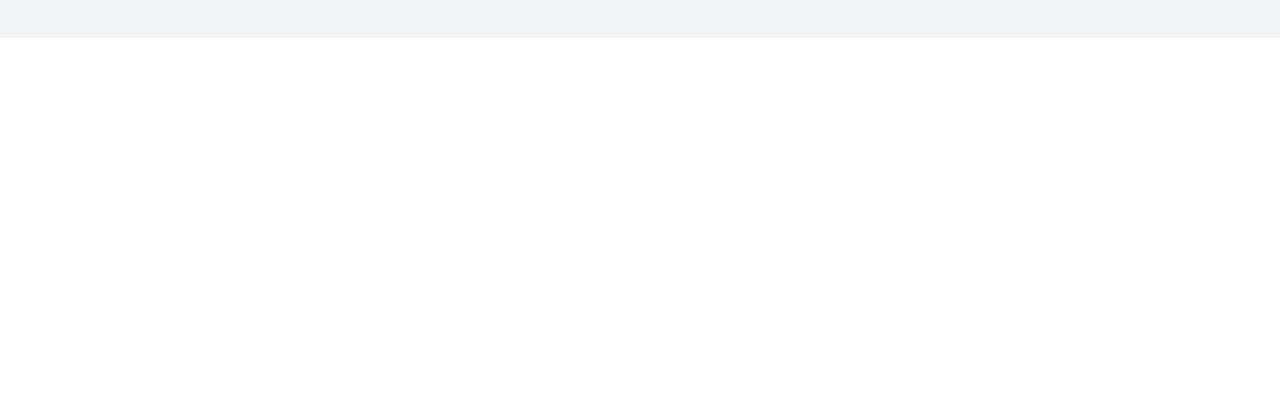
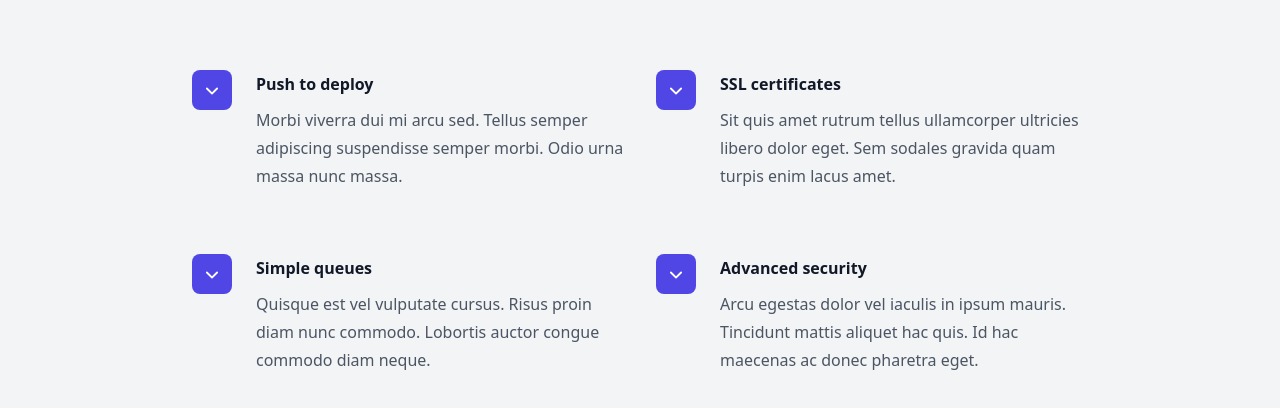
Before and after one commit to leehendrick/fila-zero, a Nuxt app in the folder nuxt-app/: page / in a window 1280 px wide. Shown: the part 682-1090 px from the top of the page. Before the commit the page ends 800 px from the top, so only its background shows below. Built offline with nearby package versions, Linux system fonts and the light colour scheme.

Commit message:
Add beneficios content

```diff
--- a/nuxt-app/pages/index.vue
+++ b/nuxt-app/pages/index.vue
@@ -14,7 +14,32 @@ import {
   XMarkIcon,
 } from "@heroicons/vue/24/outline";
 import { ChevronDownIcon } from "@heroicons/vue/20/solid";
-
+const features = [
+  {
+    name: "Push to deploy",
+    description:
+      "Morbi viverra dui mi arcu sed. Tellus semper adipiscing suspendisse semper morbi. Odio urna massa nunc massa.",
+    icon: ChevronDownIcon,
+  },
+  {
+    name: "SSL certificates",
+    description:
+      "Sit quis amet rutrum tellus ullamcorper ultricies libero dolor eget. Sem sodales gravida quam turpis enim lacus amet.",
+    icon: ChevronDownIcon,
+  },
+  {
+    name: "Simple queues",
+    description:
+      "Quisque est vel vulputate cursus. Risus proin diam nunc commodo. Lobortis auctor congue commodo diam neque.",
+    icon: ChevronDownIcon,
+  },
+  {
+    name: "Advanced security",
+    description:
+      "Arcu egestas dolor vel iaculis in ipsum mauris. Tincidunt mattis aliquet hac quis. Id hac maecenas ac donec pharetra eget.",
+    icon: ChevronDownIcon,
+  },
+];
 const solutions = [
   {
     name: "Inbox",
@@ -284,6 +309,34 @@ const navigation = [
         </h2>
         <div class="grid grid-cols-1 sm:grid-cols-2 lg:grid-cols-3 gap-8">
           <!-- Cada benefício será adicionado aqui -->
+          <!-- Feature section -->
+        </div>
+        <div class="mx-auto mt-16 max-w-2xl sm:mt-20 lg:mt-24 lg:max-w-4xl">
+          <dl
+            class="grid max-w-xl grid-cols-1 gap-x-8 gap-y-10 lg:max-w-none lg:grid-cols-2 lg:gap-y-16"
+          >
+            <div
+              v-for="feature in features"
+              :key="feature.name"
+              class="relative pl-16"
+            >
+              <dt class="text-base font-semibold leading-7 text-gray-900">
+                <div
+                  class="absolute left-0 top-0 flex h-10 w-10 items-center justify-center rounded-lg bg-indigo-600"
+                >
+                  <component
+                    :is="feature.icon"
+                    class="h-6 w-6 text-white"
+                    aria-hidden="true"
+                  />
+                </div>
+                {{ feature.name }}
+              </dt>
+              <dd class="mt-2 text-base leading-7 text-gray-600">
+                {{ feature.description }}
+              </dd>
+            </div>
+          </dl>
         </div>
       </div>
     </div>
```
